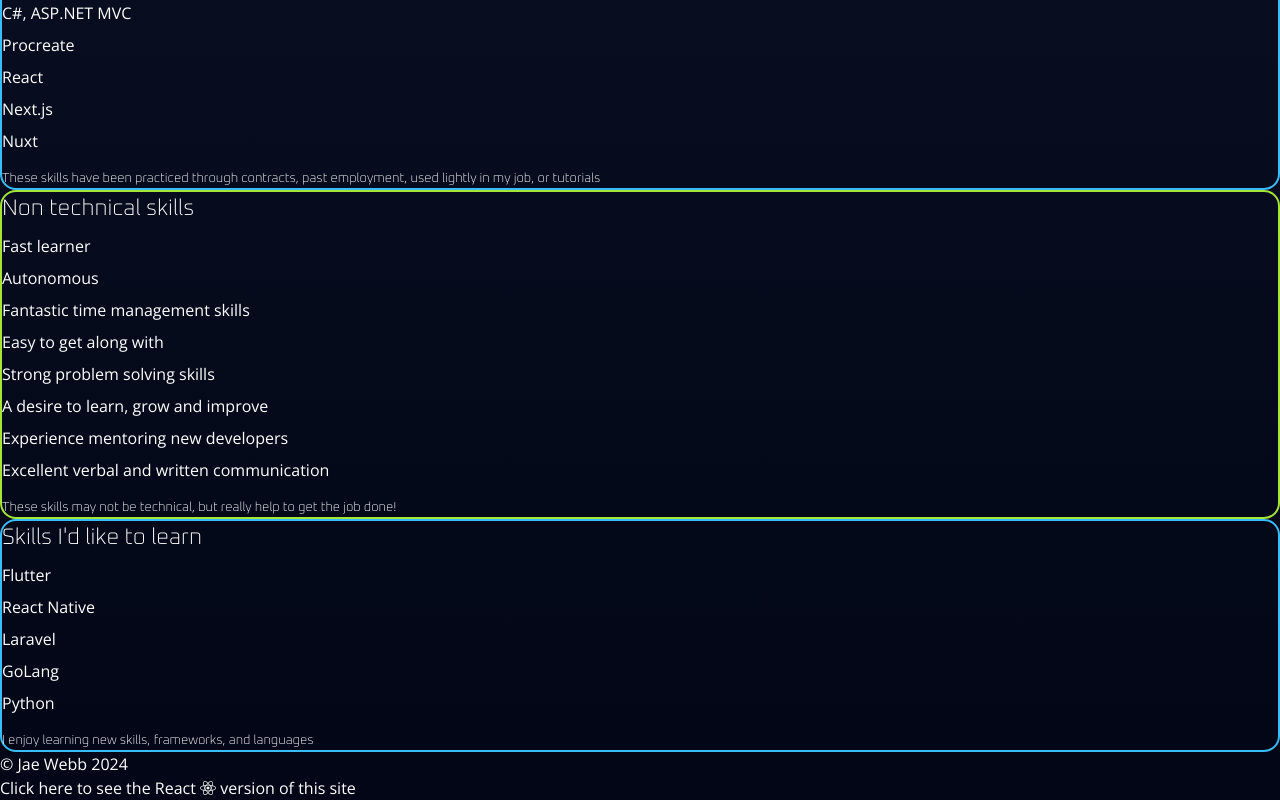
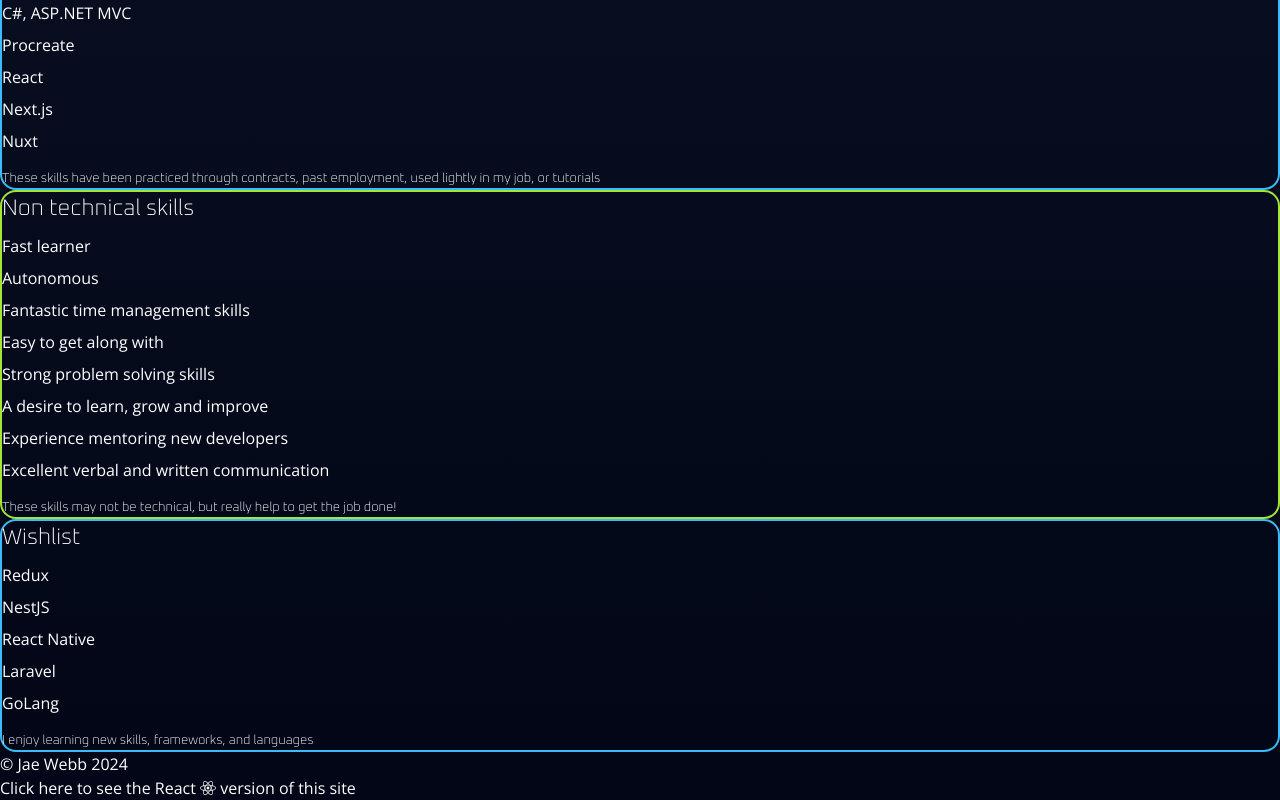
Before and after one commit to jaewebb/portfolio-vue, a Vue app: page /skills in a window 1280 px wide. Shown: the part 1025-1825 px from the top of the page. Built offline with nearby package versions, Linux system fonts and the light colour scheme.

Commit message:
skills update

```diff
--- a/src/views/SkillsView.vue
+++ b/src/views/SkillsView.vue
@@ -78,7 +78,7 @@
 
         <div
           class="
-          flex flex-col justify-between
+            flex flex-col justify-between
             skill-box skill-box-lime
             drop-shadow
             text-lime-400
@@ -113,13 +113,13 @@
             md:px-5 md:py-4 px-3 py-2"
           >
           <div>
-            <h2 class="h4 text-sky-40">Skills I'd like to learn</h2>
+            <h2 class="h4 text-sky-40">Wishlist</h2>
             <ul>
-              <li>Flutter</li>
+              <li>Redux</li>
+              <li>NestJS</li>
               <li>React Native</li>
               <li>Laravel</li>
               <li>GoLang</li>
-              <li>Python</li>
             </ul>
           </div>
           <h3 class="subtitle text-sky-400">
```
